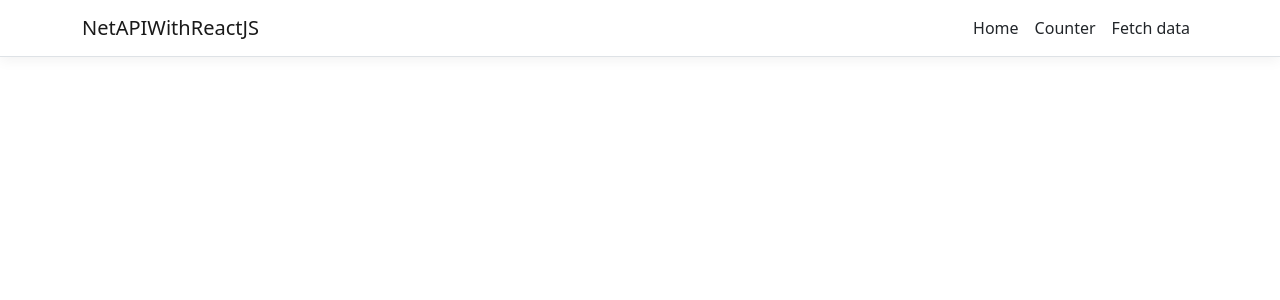
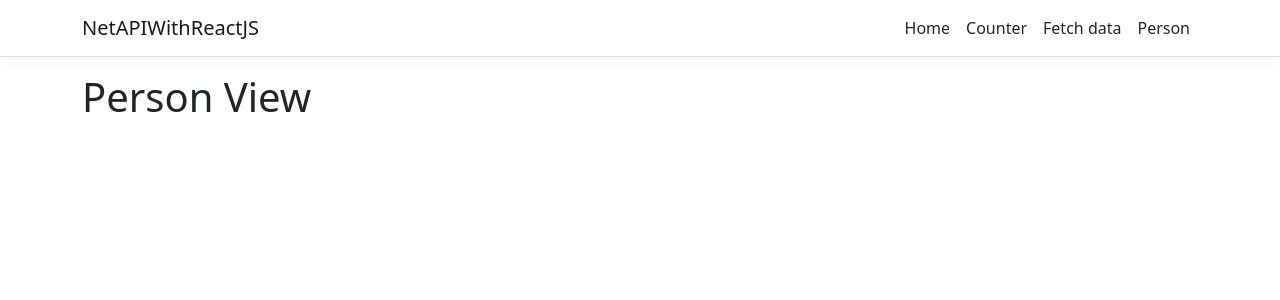
Before and after one commit to phamquanghien/NetAPIWithReactJS, a React (Create React App) app in the folder ClientApp/: page /Person in a window 1280 px wide. Shown: the top 300 px of the page. Built offline with nearby package versions, Linux system fonts and the light colour scheme.

Commit message:
Add navigation for Person

```diff
--- a/ClientApp/src/AppRoutes.js
+++ b/ClientApp/src/AppRoutes.js
@@ -1,6 +1,7 @@
 import { Counter } from "./components/Counter";
 import { FetchData } from "./components/FetchData";
 import { Home } from "./components/Home";
+import { Person } from "./components/Person";
 
 const AppRoutes = [
   {
@@ -14,6 +15,10 @@ const AppRoutes = [
   {
     path: '/fetch-data',
     element: <FetchData />
+  },
+  {
+    path: '/Person',
+    element: <Person />
   }
 ];
 
--- a/ClientApp/src/components/NavMenu.js
+++ b/ClientApp/src/components/NavMenu.js
@@ -38,6 +38,9 @@ export class NavMenu extends Component {
               <NavItem>
                 <NavLink tag={Link} className="text-dark" to="/fetch-data">Fetch data</NavLink>
               </NavItem>
+              <NavItem>
+                <NavLink tag={Link} className="text-dark" to="/person">Person</NavLink>
+              </NavItem>
             </ul>
           </Collapse>
         </Navbar>
--- /dev/null
+++ b/ClientApp/src/components/Person.js
@@ -0,0 +1,12 @@
+import React, { Component } from 'react';
+
+export class Person extends Component {
+    static displayName = Person.name;
+    render() {
+        return (
+            <div>
+                <h1>Person View</h1>
+            </div>
+        );
+    }
+}
```
